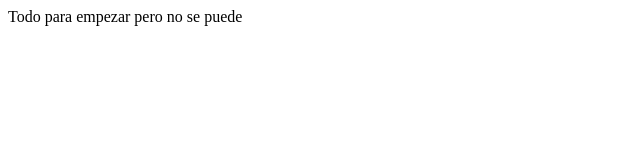
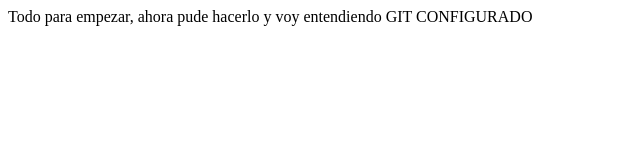
Before and after one commit to Javier-Carfi/projectDemoCursoPreworks, a plain HTML site: page index.html in a window 1280 px wide. Shown: the whole page, without its empty margins (0-640 px from the left). Drawn offline with Linux system fonts and the light colour scheme.

Commit message:
first commit

```diff
--- a/index.html
+++ b/index.html
@@ -7,6 +7,8 @@
     <title>nuevo proyecto</title>
 </head>
 <body>
-    Todo para empezar pero no se puede
+    Todo para empezar, ahora pude hacerlo y voy entendiendo
+
+    GIT CONFIGURADO
 </body>
 </html>
```
